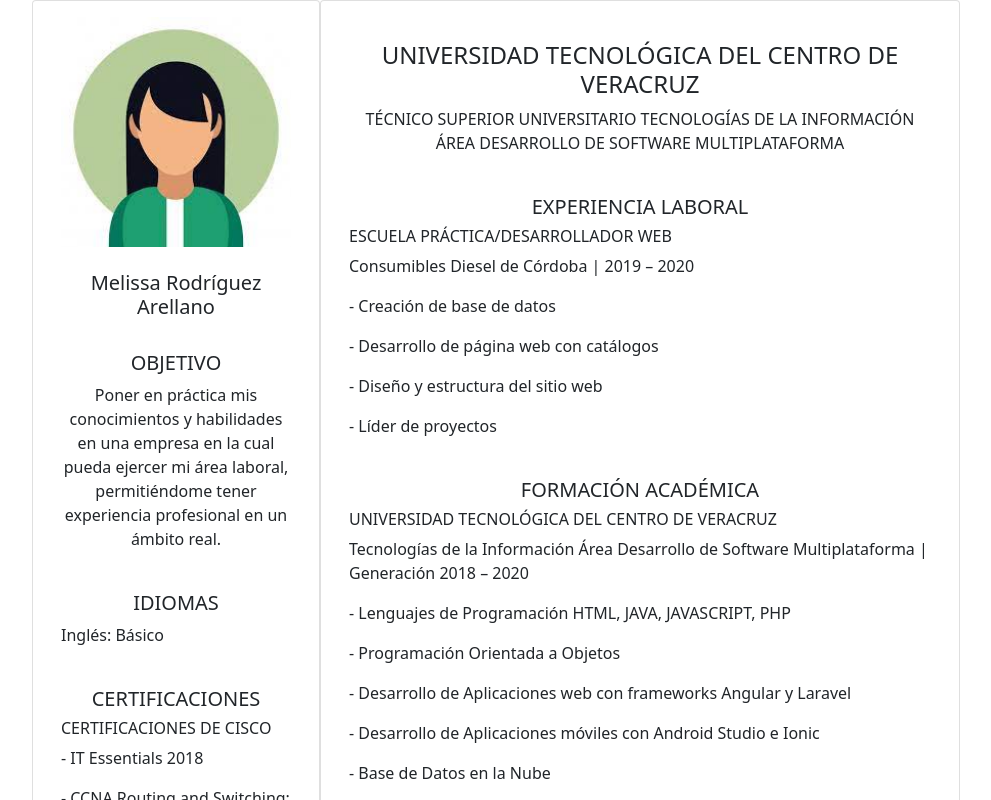
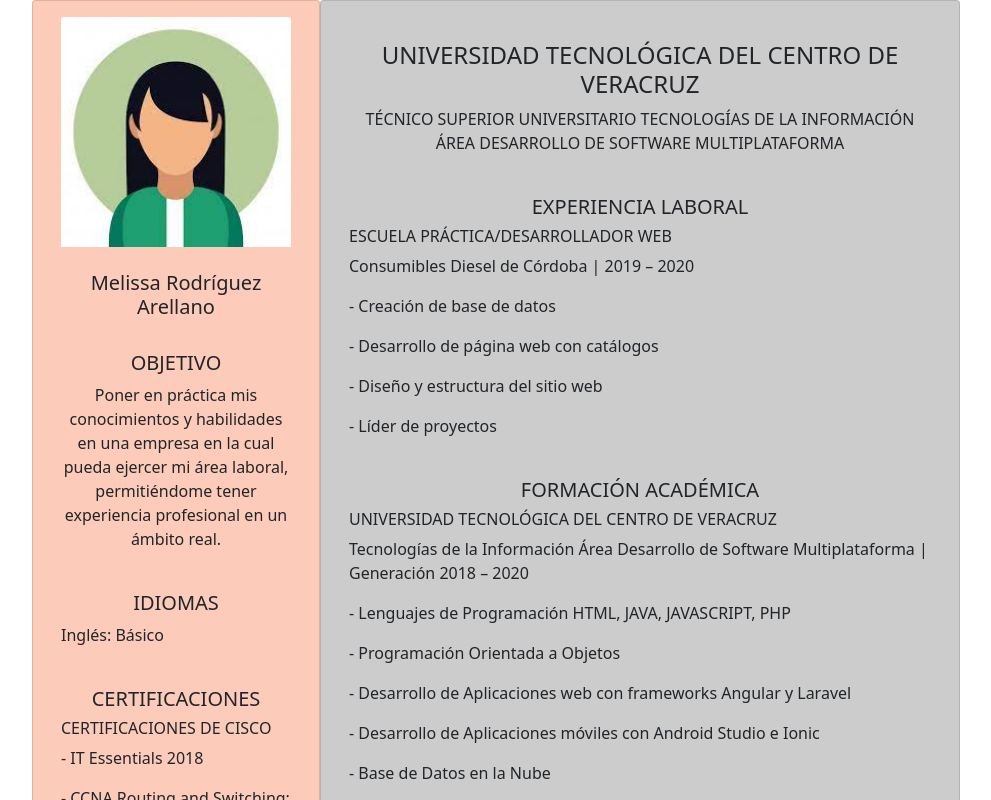
Before and after one commit to melissa2408/curriculum-melissa, an Angular app: page / in a window 1280 px wide. Shown: the top 800 px of the page, without its empty margins (144-1135 px from the left). Built offline with nearby package versions, Linux system fonts and the light colour scheme.

Commit message:
Se agrega un poco de color al curriculum, se añade el color en el archivo .css y lo colocamos en laas cards dentro del html

```diff
--- a/src/app/app.component.css
+++ b/src/app/app.component.css
@@ -0,0 +1,7 @@
+.card1 {
+    background-color: rgb(252, 203, 186);
+}
+
+.card2 {
+    background-color: rgb(204, 204, 204);
+}
--- a/src/app/app.component.html
+++ b/src/app/app.component.html
@@ -1,7 +1,7 @@
 <div class="row justify-content-center align-items-center">
   <div class="row justify-content-center">
-      <div class="card rounded" style="width: 18rem">
-          <div class="card-body" >
+      <div class="card rounded card1" style="width: 18rem">
+          <div class="card-body">
               <img class="card-img-top center" src="assets/img/avatar.jpg" alt="Card image cap">
               <br>
               <br>
@@ -33,7 +33,7 @@
           </div>
       </div>
 
-      <div class="card" style="width: 40rem;">
+      <div class="card card2" style="width: 40rem;">
           <div class="card-body">
               <br>
               <h4 class="card-title text-center">UNIVERSIDAD TECNOLÓGICA DEL CENTRO DE VERACRUZ</h4>
```
